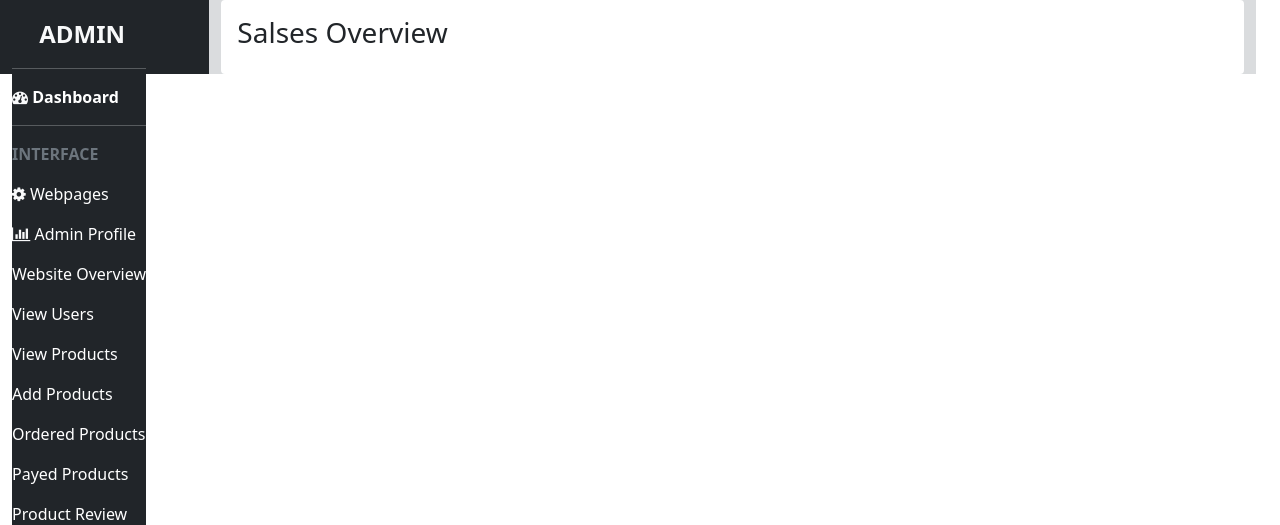
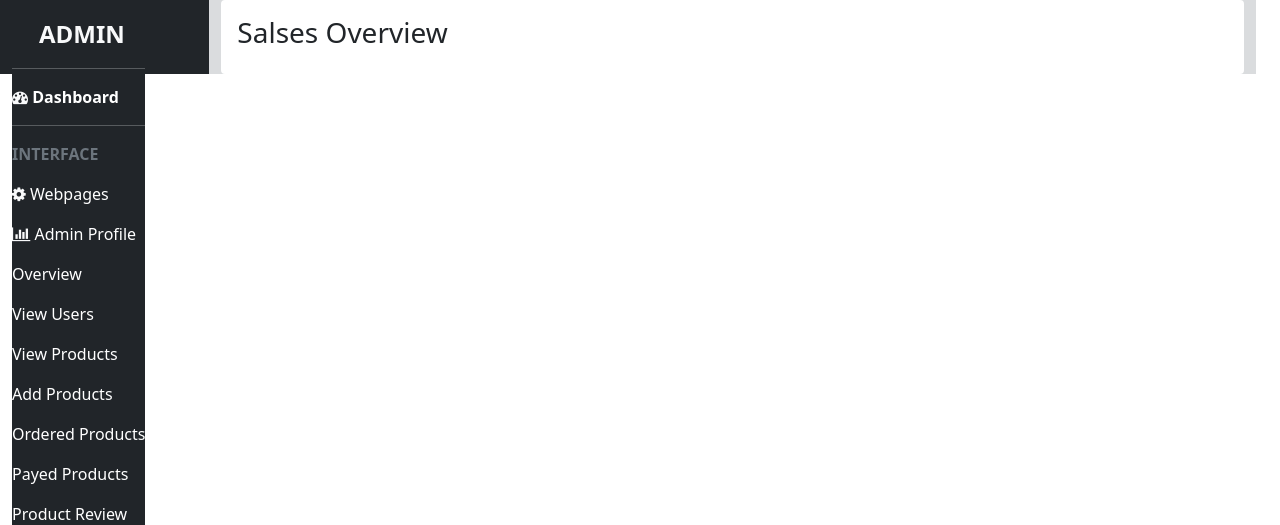
Before and after one commit to Joshuainfluence/veecla, a PHP site: page /veecla/admin/index.php in a window 1280 px wide. Shown: the top 525 px of the page. Run offline with PHP 8.4, Linux system fonts and the light colour scheme.

Commit message:
successful

```diff
--- a/admin/adminHeader.php
+++ b/admin/adminHeader.php
@@ -69,7 +69,7 @@
                         <p class="text-muted fw-bold fs-6">INTERFACE</p>
                         <p><i class="fa fa-cog" aria-hidden="true"></i> <a href="" class="text-decoration-none"> Webpages</a></p>
                         <p><i class="fa fa-bar-chart" aria-hidden="true"></i><a href="" class="text-decoration-none"> Admin Profile</a></p>
-                        <p><a href="index.php" class="text-decoration-none"> Website Overview</a></p>
+                        <p><a href="index.php" class="text-decoration-none"> Overview</a></p>
                         <p><a href="users.php" class="text-decoration-none"> View Users</a></p>
 
                         <p><a href="viewProducts.php" class="text-decoration-none">View Products</a></p>
```
